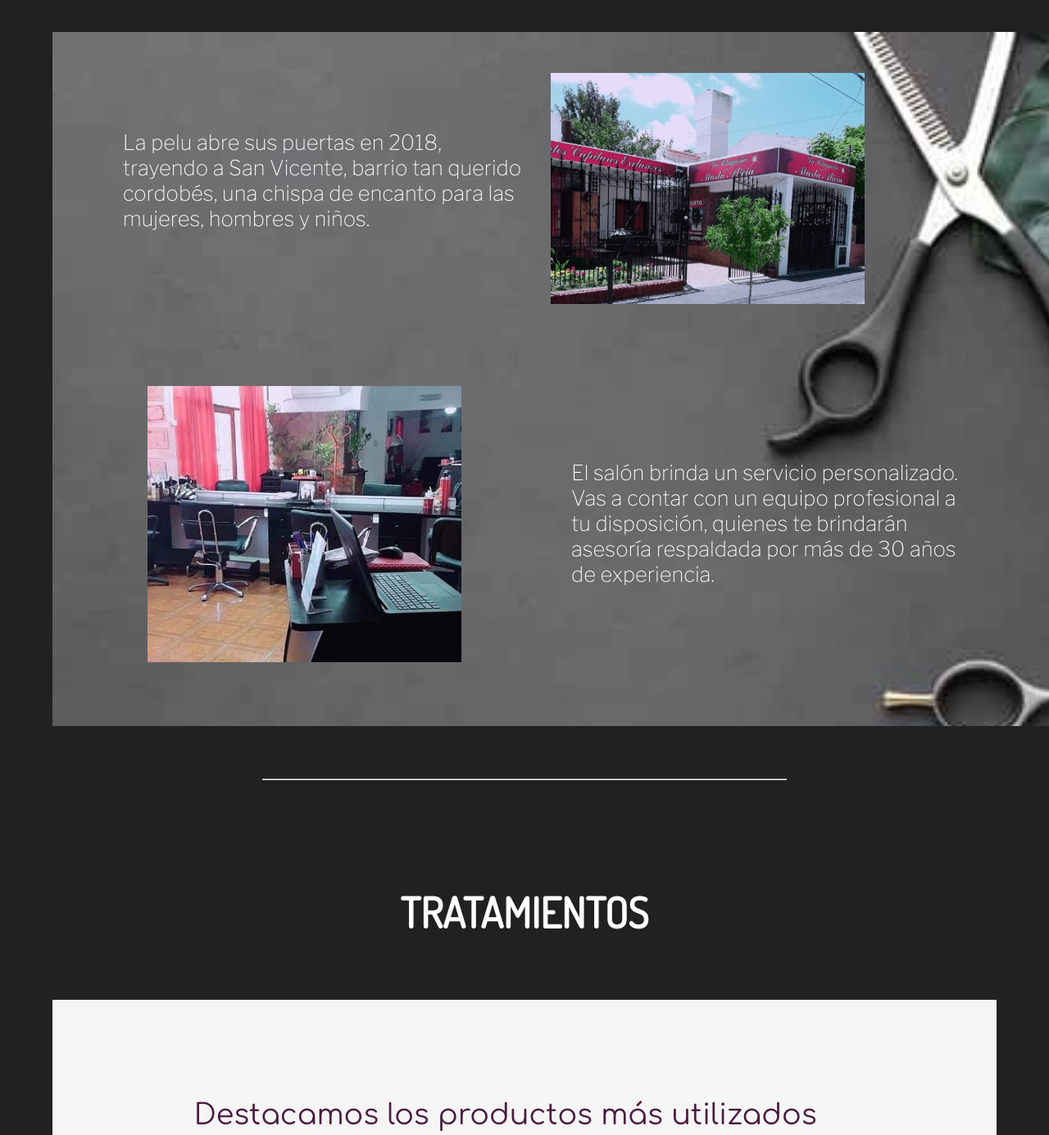
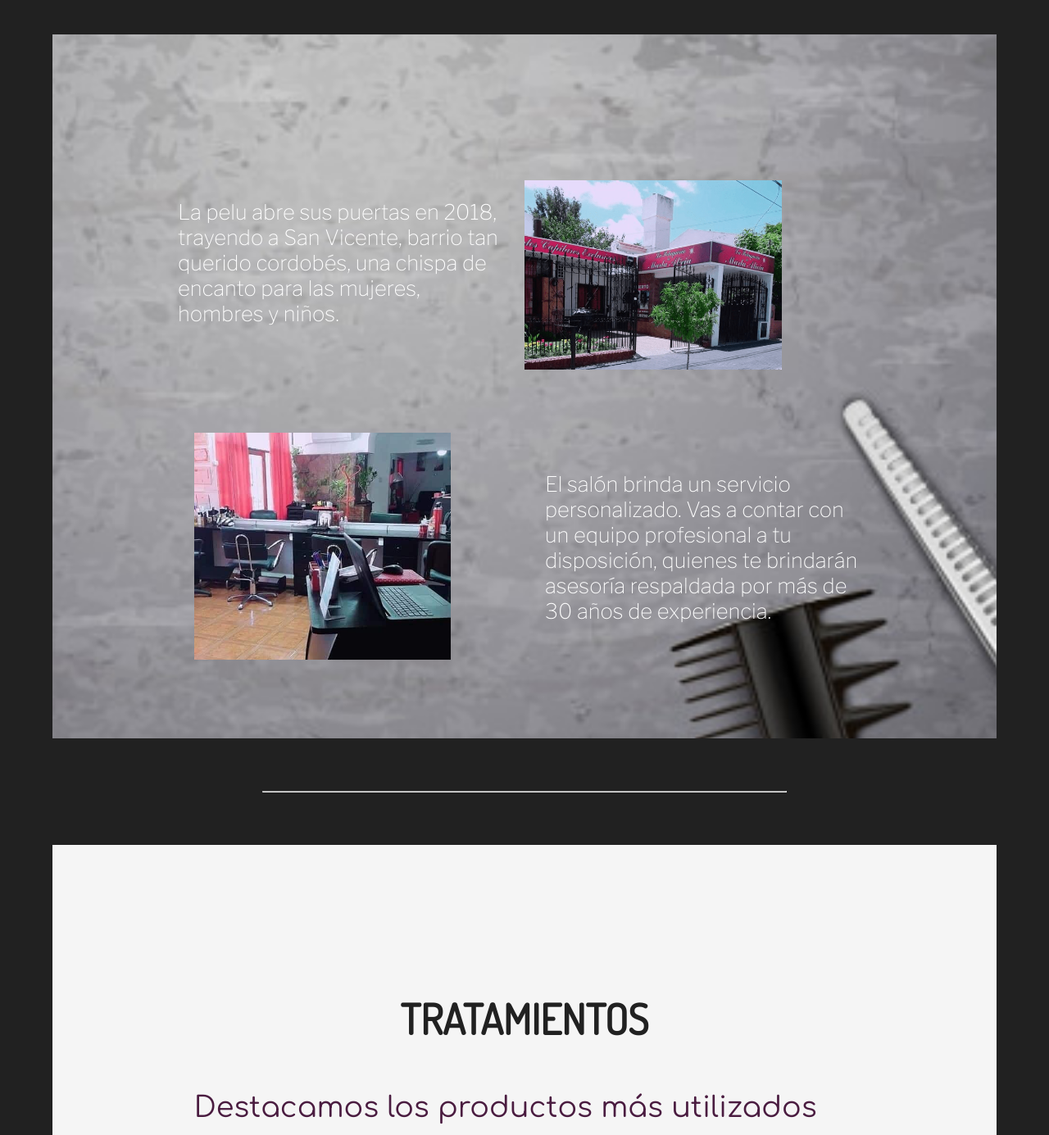
Before and after one commit to MarianaSpaccesi/CODER-HOUSE, a website: page index.html in a window 1280 px wide. Shown: the part 215-1600 px from the top of the page at 82% size. Drawn offline with nearby package versions, Linux system fonts and the light colour scheme.

Commit message:
corrigiendo img, cambiando fondo y arreglando grid

```diff
--- a/index.html
+++ b/index.html
@@ -35,9 +35,10 @@
 
         <main class="main__cont">
             <!-- página 1-->
-            <h2 id="nosotros" class="subtitle">HISTORIA</h2>
+
             <section class="historia">
-                <div class="grid__cont">
+                <h2 id="nosotros" class="subtitle">HISTORIA</h2>
+                <div class="grid__cont grid1">
                         <p class="text grid--text">La pelu abre sus puertas en 2018, trayendo a San Vicente, barrio tan querido cordobés, una chispa de encanto para las mujeres, hombres y niños.
                         </p>
                         <img class="img img-2" src="img/dentro.jpg" alt="peluqueria">
@@ -49,8 +50,9 @@
 
             <hr>
             <!-- página 2-->
-            <h2 id="servicios" class="subtitle--2">TRATAMIENTOS</h2>
+
             <section class="section--1">
+                <h2 id="servicios" class="subtitle--2">TRATAMIENTOS</h2>
                 <div class="frase__cont">
                     <p class="frase frase--1">Destacamos los productos más utilizados</p>
                     <p class="frase frase--2"> por nuestros clientes. ¡Descubrí el tuyo!</p>
--- a/scss/prueba.scss
+++ b/scss/prueba.scss
@@ -105,9 +105,8 @@ h2:hover {
 }
 
 .historia {
-    background: url(../img/fon2.jpg) no-repeat;
     background-size: 1780px;
-    margin-left: 5%;
+
 
 }
 
@@ -119,6 +118,7 @@ hr {
 }
 
 .grid__cont{
+
     display: grid;
     grid-template-areas:
     "texto1 img1"
@@ -131,6 +131,12 @@ hr {
 
 }
 
+.grid1 {
+    background: url(../img/fondo.jpg) no-repeat;
+    background-size: 1980px;
+    padding: 10%;
+
+}
 
 .text {
     display: flex;
@@ -242,9 +248,6 @@ footer p:hover{
     background: whitesmoke;
 }
 
-.subtitle--2 {
-    margin-bottom: 75px;
-}
 
 /*página 3*/
 
@@ -257,12 +260,17 @@ $margen: 10vw;
     display: flex;
     flex-flow: row wrap;
     margin-bottom: 5%;
+    margin-left: 15%;
+    width: 70%;
 }
 
 .subtitle--3 {
     margin-bottom: 5%;
 }
 
+.subtitle--2 {
+    color:#212121;
+}
 
 .clientes {
     width: $ancho/3;
@@ -481,6 +489,13 @@ $redes: (
     }
 }
 
+#contacto  {
+
+    padding-bottom: 50px;
+    background-color:#4e4c4c ;
+}
+
+
 @media only screen and ( min-width:769px) and (max-width:1024px) {
 
     .clientes {
```
Also changed, not shown: css/pruebacss.css, img/fondo.jpg (added).
